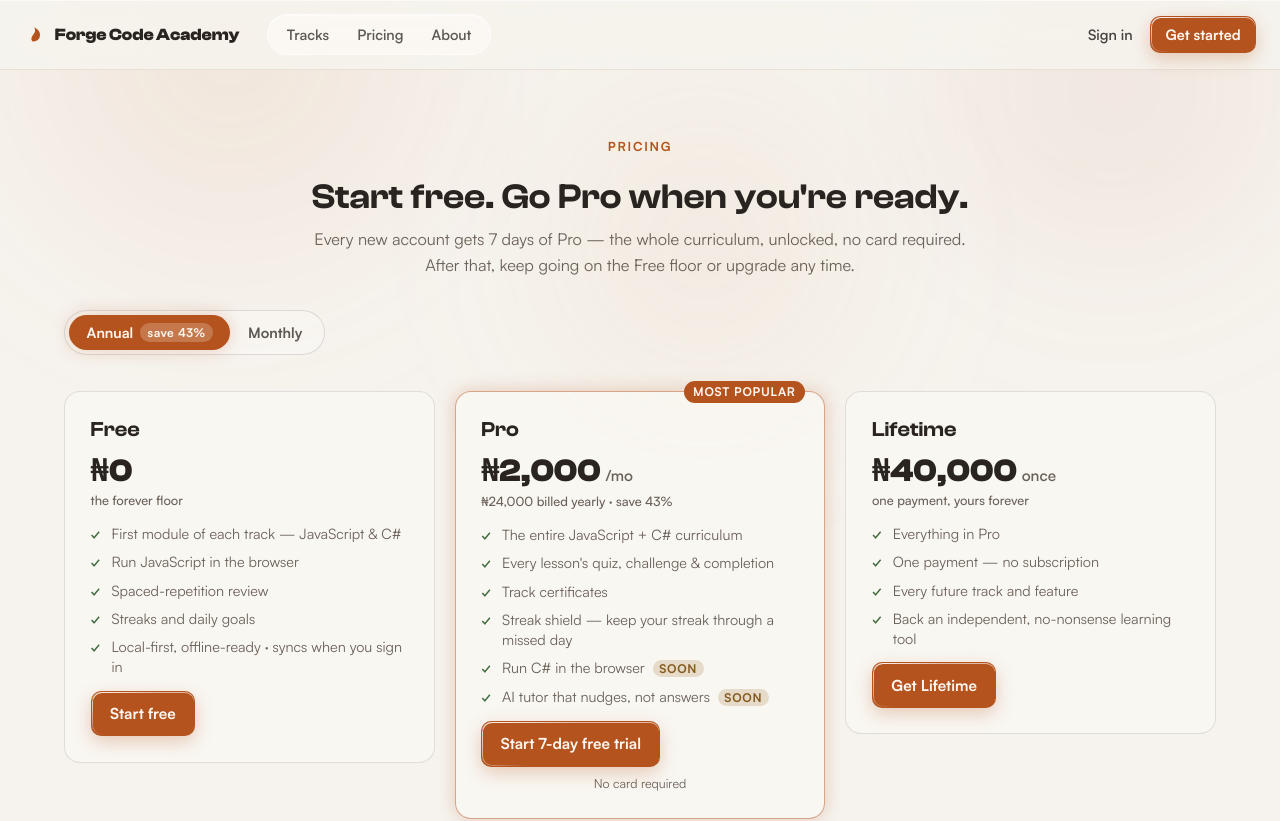
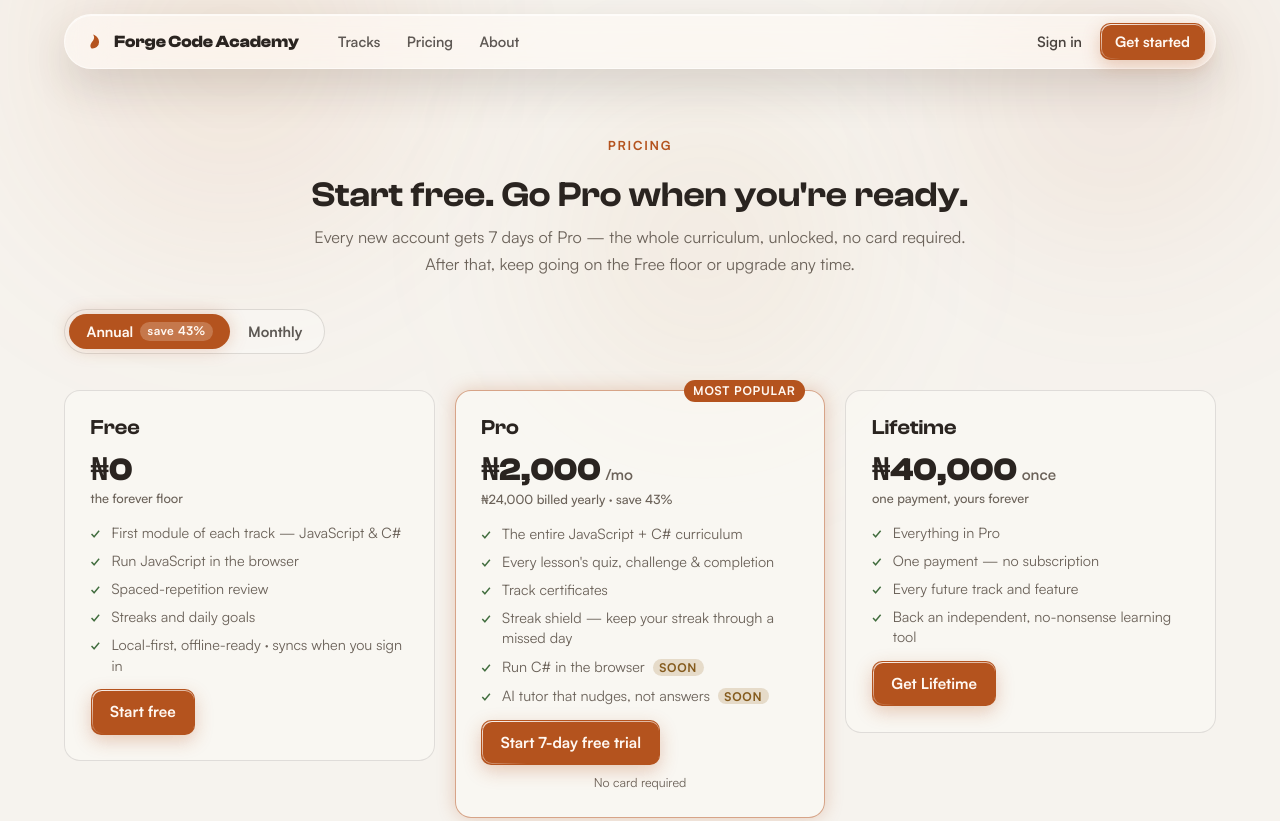
Before and after one commit to etinosa15/C--attempt, a Next.js app in the folder web/: page /pricing in a window 1280 px wide. Shown: the top 821 px of the page. Built offline with nearby package versions, Linux system fonts and the light colour scheme; no server answers.

Commit message:
Make the whole marketing nav a floating glass pill (revert the links-only pill)

```diff
--- a/web/src/app/(marketing)/layout.tsx
+++ b/web/src/app/(marketing)/layout.tsx
@@ -17,7 +17,7 @@
           <BrandMark />
           Forge Code Academy
         </Link>
-        <nav className={styles.navLinks} aria-label="Primary" style={glassBlur}>
+        <nav className={styles.navLinks} aria-label="Primary">
           <Link href="/#tracks" className={styles.navLink}>
             Tracks
           </Link>
--- a/web/src/app/(marketing)/marketing.module.css
+++ b/web/src/app/(marketing)/marketing.module.css
@@ -12,17 +12,20 @@
 /* ---- Top nav ---- */
 .nav {
   position: sticky;
-  top: 0;
+  top: 0.85rem;
   z-index: 20;
   display: flex;
   align-items: center;
   gap: 1rem;
-  padding: 0.85rem 1.5rem;
-  border-bottom: 1px solid var(--line);
-  background: color-mix(in srgb, var(--bg) 90%, transparent);
-  backdrop-filter: blur(14px) saturate(140%);
-  -webkit-backdrop-filter: blur(14px) saturate(140%);
-  box-shadow: var(--glass-inset);
+  width: min(72rem, calc(100% - 2rem));
+  margin: 0.85rem auto 0;
+  padding: 0.5rem 0.6rem 0.5rem 1.15rem;
+  border-radius: 999px;
+  border: 1px solid var(--glass-border);
+  background: var(--glass-bg);
+  box-shadow: var(--glass-shadow), var(--glass-inset);
+  backdrop-filter: blur(24px) saturate(1.6);
+  -webkit-backdrop-filter: blur(24px) saturate(1.6);
 }
 
 .brand {
@@ -48,15 +51,10 @@
   display: flex;
   gap: 0.25rem;
   margin-left: 0.75rem;
-  padding: 0.25rem 0.4rem;
-  border-radius: 999px;
-  background: var(--glass-bg);
-  border: 1px solid var(--glass-border);
-  box-shadow: var(--glass-inset);
 }
 
 .navLink {
-  padding: 0.4rem 0.75rem;
+  padding: 0.4rem 0.7rem;
   border-radius: 999px;
   color: inherit;
   font-size: 0.9rem;
```
